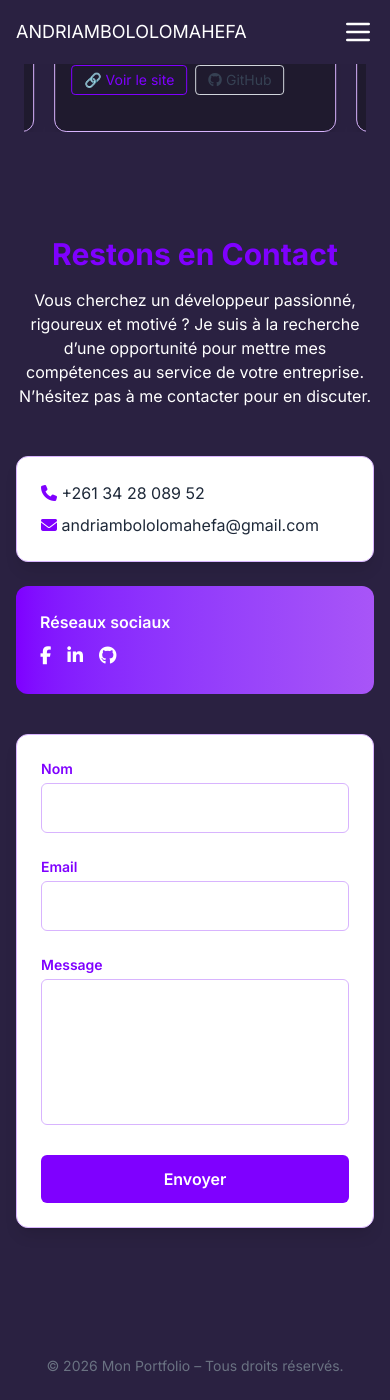
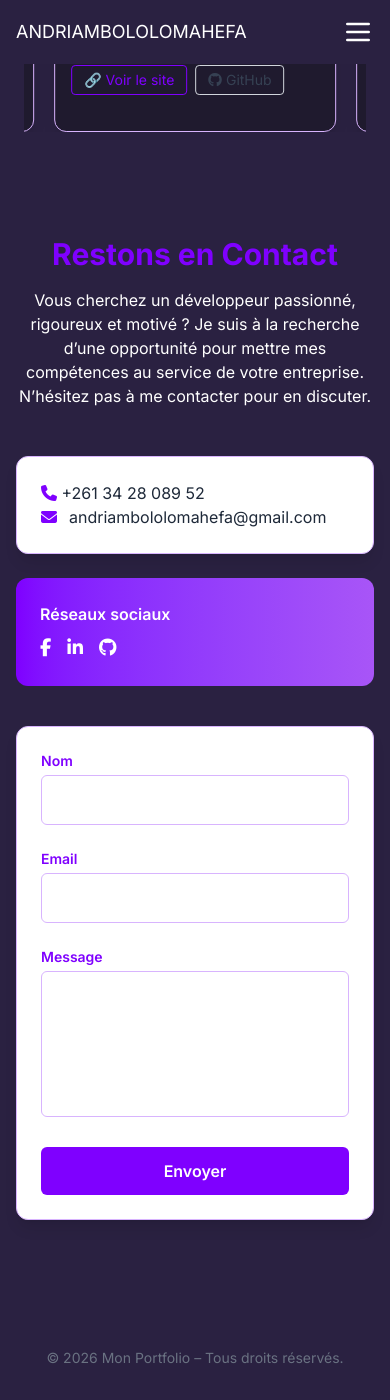
Before and after one commit to njakatianadev/portfolio, a Jekyll site: the page built from index.markdown, in a window 390 px wide and 1400 px high, scrolled down 2184 px. Built offline with Jekyll 4.4.1, drawn with Linux system fonts in a browser that asks for light colours.

Commit message:
Modification du photo

```diff
--- a/_layouts/default.html
+++ b/_layouts/default.html
@@ -131,7 +131,7 @@
 
     <section id="hero">
       <div
-        class="relative w-full text-white overflow-hidden pt-40 md:pt-26"
+        class="relative w-full text-white overflow-hidden pt-40 md:pt-30"
         data-aos="fade-up"
         data-aos-delay="400"
         data-aos-duration="1000"
@@ -141,7 +141,7 @@
           class="max-w-7xl mx-auto relative z-20 h-full flex justify-between items-center px-4"
         >
           <div
-            class="w-full lg:w-4/5 flex flex-col items-center lg:items-start text-center lg:text-left mx-auto lg:mx-0"
+            class="w-full lg:w-3/5 flex flex-col items-center lg:items-start text-center lg:text-left mx-auto lg:mx-0"
           >
             <p class="text-sm uppercase tracking-wide text-white/70">
               Développeur web passionné
@@ -208,9 +208,9 @@
             </div>
           </div>
 
-          <div class="hidden lg:block w-1/5 h-auto mr-20">
+          <div class="hidden lg:block w-2/5 h-auto mr-10">
             <img
-              src="{{ '/images/njaka.png' | relative_url }}"
+              src="{{ '/images/photo.png' | relative_url }}"
               alt=""
               class="w-full h-auto object-contain"
             />
--- a/assets/dist-main.css
+++ b/assets/dist-main.css
@@ -1710,6 +1710,38 @@
   background-color: #1a0a40;
 }
 
+/* Conteneur de la ligne email */
+.contact-line {
+  display: flex;
+  align-items: center;
+  gap: 12px;
+  width: 100%; /* largeur limitée */
+  min-width: 0; /* très important pour le flex */
+}
+
+/* Icône */
+.contact-line i {
+  flex-shrink: 0; /* l’icône ne rétrécit pas */
+}
+
+/* Lien */
+.contact-line a {
+  display: flex;
+  align-items: center;
+  gap: 12px;
+  width: 100%;
+  min-width: 0; /* autorise le texte à se couper */
+  text-decoration: none;
+}
+
+/* Texte email tronqué */
+.contact-email {
+  white-space: nowrap;
+  overflow: hidden;
+  text-overflow: ellipsis;
+  display: block;
+}
+
 /* Desktop moyen : ≥ 768px (taille md) */
 @media (min-width: 768px) {
   .flex-cust {
--- a/index.markdown
+++ b/index.markdown
@@ -222,9 +222,10 @@
               <i class="fas fa-phone text-[#7f00ff]"></i> +261 34 28 089 52
             </a>
           </p>
-          <p class="flex items-center gap-3 mt-2">
+          <p class="contact-line">
             <a href="mailto:andriambololomahefa@gmail.com">
-              <i class="fas fa-envelope text-[#7f00ff]"></i> andriambololomahefa@gmail.com
+              <i class="fas fa-envelope text-[#7f00ff]"></i>
+              <span class="contact-email">andriambololomahefa@gmail.com</span>
             </a>
           </p>
         </div>
```
Also changed, not shown: images/pdc.png (added), images/photo.png (added).
